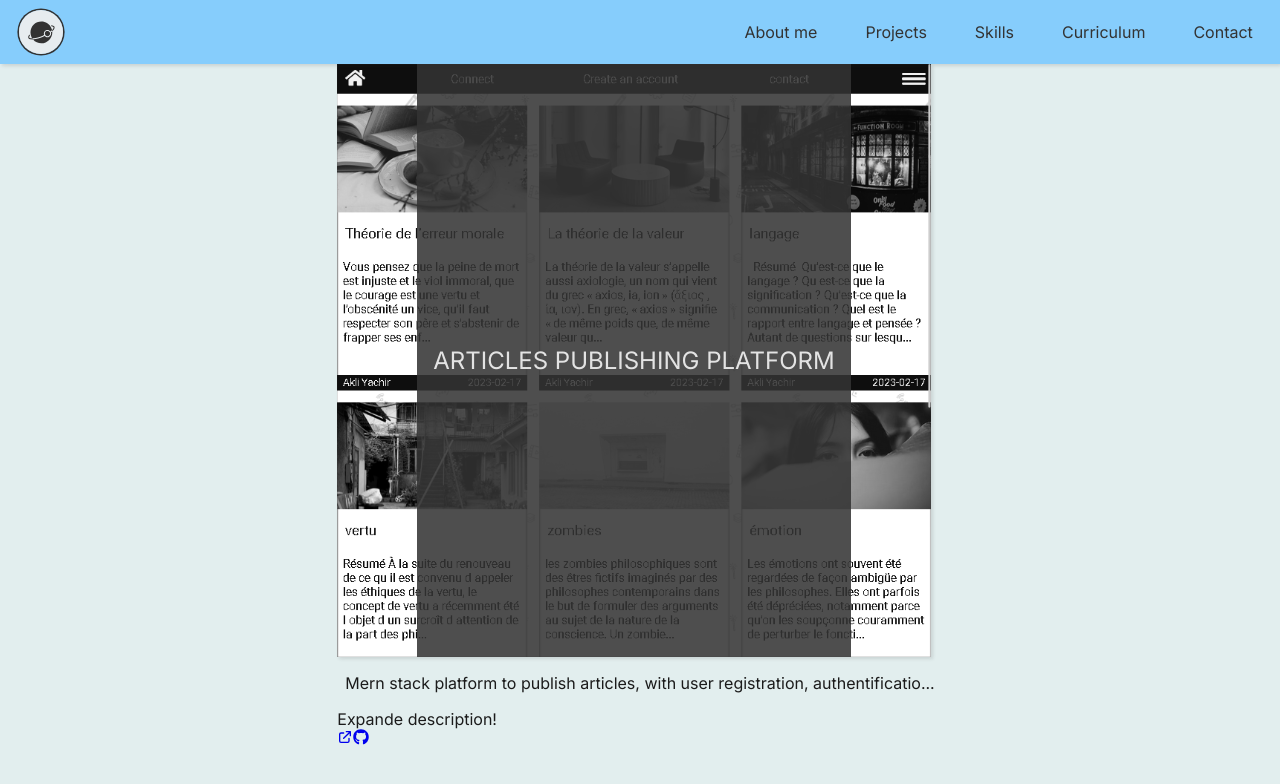
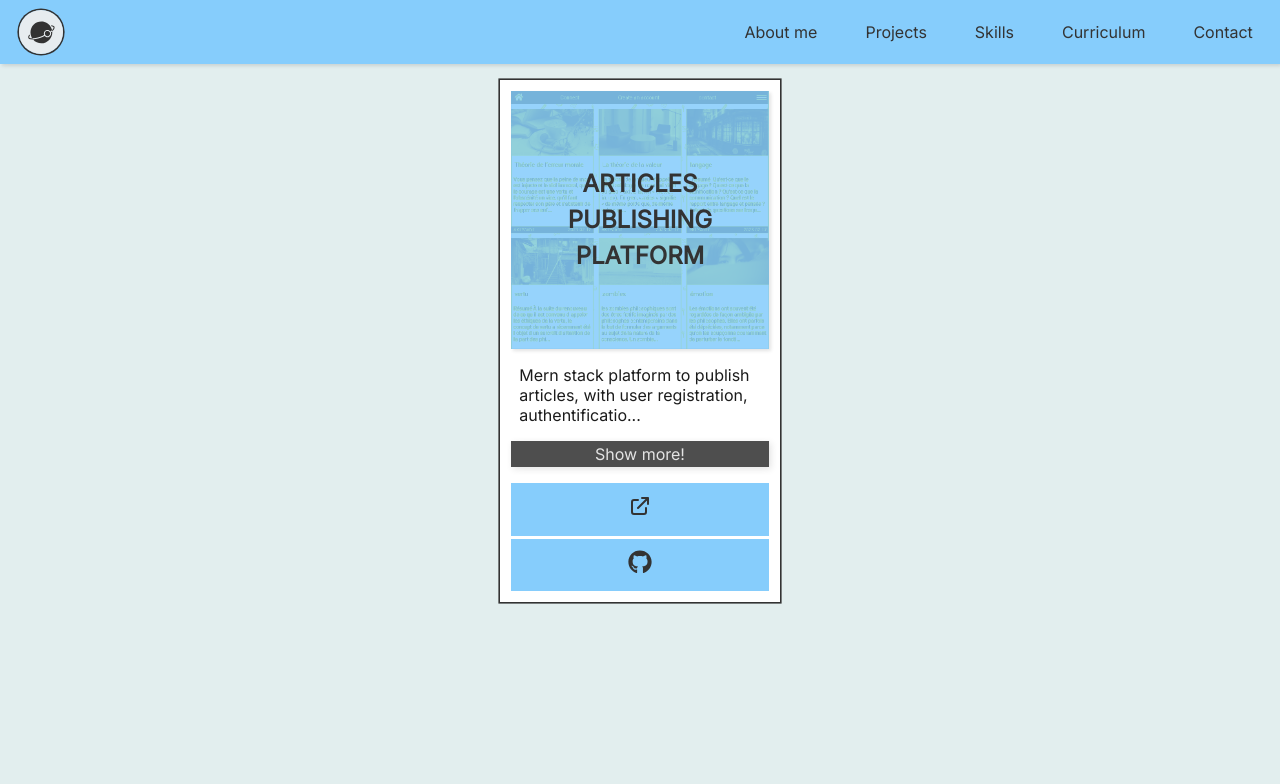
Before and after one commit to akliyachir/portfolio, a React (Vite) app: page / in a window 1280 px wide. Shown: the top 784 px of the page. Built offline with nearby package versions, Linux system fonts and the light colour scheme.

Commit message:
project section, project card, interactivities

```diff
--- a/src/Components/5-ProjectCard/ProjectCard.css
+++ b/src/Components/5-ProjectCard/ProjectCard.css
@@ -2,6 +2,9 @@
 	background-color: var(--clr-1);
 	box-shadow: var(--b-1) var(--o-1), var(--sh-2);
 	margin-top: 1rem;
+	max-width: 280px;
+	padding: 0.7rem;
+	box-shadow: 0 0 0 0.1rem var(--clr-5);
 }
 
 .SmallProjectCardContainer > * {
@@ -10,11 +13,20 @@
 }
 
 .SmallProjectCardContainer .expandeProjectDescriptin {
+	cursor: pointer;
 	padding: 0.2rem 1rem;
 	background-color: var(--o-8);
 	color: var(--clr-3);
 	box-shadow: var(--sh-2);
 	text-align: center;
+}
+
+.dark .SmallProjectCardContainer .expandeProjectDescriptin {
+	box-shadow: var(--b-2);
+}
+
+.SmallProjectCardContainer .expandeProjectDescriptin:hover {
+	background-color: var(--o-7);
 }
 
 .dark .SmallProjectCardContainer {
@@ -35,7 +47,6 @@
 
 .dark .SmallProjectCardContainer .project_name {
 	background-color: var(--clr-4);
-  box-shadow: var(--b-2);
 }
 
 .ImageHalfProjectCard {
@@ -48,13 +59,13 @@
 	background-repeat: no-repeat;
 	background-size: cover;
 	background-blend-mode: luminosity;
-  background-color: var(--clr-4);
+	background-color: rgb(239, 255, 11);
 	box-shadow: var(--b-1) var(--o-1) inset, var(--sh-1);
-  width: 98%;
+	width: 100%;
 	aspect-ratio: 1;
 	display: flex;
 	justify-content: center;
-  align-items: center;
+	align-items: flex-end;
 	transition-duration: 200ms;
 	transition-timing-function: ease-in-out;
 	text-align: center;
@@ -62,20 +73,29 @@
 }
 
 .project_name_bis {
+	height: 100%;
+	font-weight: bold;
 	display: flex;
 	justify-content: center;
 	align-items: center;
-  background-color: var(--o-8);
-  background-blend-mode: multiply;
-  height: 100%;
-  color: var(--clr-3);
 	text-transform: uppercase;
 	line-height: 1.5;
 	padding: 1rem;
+	color: var(--clr-5);
+	background-color: var(--tlo-1);
+}
+
+.light .project_name_bis {
+	font-weight: bold;
+}
+.dark .project_name_bis {
+	background-color: var(--clr-5-1);
+	color: var(--clr-3);
+	font-weight: bold;
 }
 
 .dark .ImageHalfProjectCard .project_image_preview {
-  box-shadow: var(--b-2);
+	box-shadow: var(--sh-2);
 }
 
 .ImageHalfProjectCard .project_image_preview:hover {
@@ -96,7 +116,6 @@
 }
 .dark .detailledDescriptionHalfProjectCard {
 	background-color: inherit;
-  box-shadow: var(--b-2);
 }
 
 .detailledDescriptionHalfProjectCard .project_description {
--- a/src/Components/5-ProjectCard/ProjectCard.jsx
+++ b/src/Components/5-ProjectCard/ProjectCard.jsx
@@ -1,9 +1,9 @@
-import "./ProjectCard.css";
-import { FaExternalLinkAlt, FaGit, FaGithub, FaLink } from "react-icons/fa";
-import { BsPaperclip } from "react-icons/bs";
-import { HiOutlineExternalLink } from "react-icons/hi";
-import { useState, useContext, useEffect, useReducer } from "react";
-import { WindowWidthContext } from "../../contexts/WindowWidth";
+import './ProjectCard.css';
+import { FaExternalLinkAlt, FaGit, FaGithub, FaLink } from 'react-icons/fa';
+import { BsPaperclip } from 'react-icons/bs';
+import { HiOutlineExternalLink } from 'react-icons/hi';
+import { useState, useContext, useEffect, useReducer } from 'react';
+import { WindowWidthContext } from '../../contexts/WindowWidth';
 
 export default function ProjectCard({
 	id,
@@ -19,18 +19,18 @@ export default function ProjectCard({
 	const [isDescriptionExpanded, setisDescriptionExpanded] = useState(false);
 
 	const [styleSwitchValue, setstyleSwitchValue] = useState(
-    "SmallProjectCardContainer"
+		'SmallProjectCardContainer'
 	);
 	useEffect(() => {
 		const stateSwitch = () => {
 			if (pageWidth <= 320) {
-        setstyleSwitchValue("SmallProjectCardContainer");
+				setstyleSwitchValue('SmallProjectCardContainer');
 			} else if (pageWidth <= 500) {
-        setstyleSwitchValue("medium");
+				setstyleSwitchValue('SmallProjectCardContainer');
 			} else if (pageWidth <= 700) {
-        setstyleSwitchValue("mediumLarge");
+				setstyleSwitchValue('SmallProjectCardContainer');
 			} else if (pageWidth <= 900) {
-        setstyleSwitchValue("large");
+				setstyleSwitchValue('SmallProjectCardContainer');
 			}
 		};
 		stateSwitch();
@@ -42,39 +42,37 @@ export default function ProjectCard({
 
 	return (
 		<div className={styleSwitchValue}>
-      {false && <div className="project_name">{project_name}</div>}
-      <div className="ImageHalfProjectCard ">
+			{false && <div className='project_name'>{project_name}</div>}
+			<div className='ImageHalfProjectCard '>
 				<a
 					style={{ backgroundImage: `url(${project_image_preview})` }}
 					href={project_link}
-          target="_blank"
-          rel="noopener noreferrer"
-          className="project_image_preview"
+					target='_blank'
+					rel='noopener noreferrer'
+					className='project_image_preview'
 				>
-          <div className="project_name_bis">{project_name}</div>
+					<div className='project_name_bis'>{project_name}</div>
 				</a>
 			</div>
 			{isDescriptionExpanded ? (
-        <div className="detailledDescriptionHalfProjectCard">
-          <h3 className="project_description">Description :</h3>
-          <p className="project_description">{project_description}</p>
+				<div className='detailledDescriptionHalfProjectCard'>
+					<h3 className='project_description'>Description :</h3>
+					<p className='project_description'>{project_description}</p>
 
-          <div className="project_technologies_title">{}</div>
-          <div className="project_technologies">
+					<div className='project_technologies_title'>{}</div>
+					<div className='project_technologies'>
 						{Object.keys(project_tech).map((project_tech_key) => {
 							return (
 								<div
 									key={Object.keys(project_tech).indexOf(project_tech_key)}
-                  className="tech_container"
+									className='tech_container'
 								>
-                  <span className="project_tech_key">
-                    {project_tech_key} :{" "}
-                  </span>
-                  <span className="tech_names_container">
+									<span className='project_tech_key'>{project_tech_key} : </span>
+									<span className='tech_names_container'>
 										{project_tech[project_tech_key].map((backendItem) => {
 											const { tech_id, tech_name } = backendItem;
 											return (
-                        <span className="tech_name" key={tech_id}>
+												<span className='tech_name' key={tech_id}>
 													{tech_name}
 												</span>
 											);
@@ -85,35 +83,35 @@ export default function ProjectCard({
 						})}
 					</div>
 					<div
-            className="expandeProjectDescriptin"
+						className='expandeProjectDescriptin'
 						onClick={HandleExpandeDescription}
 					>
-            hide description!
+						Show less!
 					</div>
 				</div>
 			) : (
 				<div>
-          <div className="project_description_shorten">
+					<div className='project_description_shorten'>
 						{!!project_description && project_description.length > 80
-              ? project_description.slice(0, 80) + "..."
+							? project_description.slice(0, 80) + '...'
 							: project_description}
 					</div>
 					<div
-            className="expandeProjectDescriptin"
+						className='expandeProjectDescriptin'
 						onClick={HandleExpandeDescription}
 					>
-            Expande description!
+						Show more!
 					</div>
 				</div>
 			)}
-      <div className="project_links_container">
-        <a href={project_link} target="_blank" rel="noopener noreferrer">
+			<div className='project_links_container'>
+				<a href={project_link} target='_blank' rel='noopener noreferrer'>
 					<HiOutlineExternalLink />
 				</a>
 				<a
 					href={project_github_repository}
-          target="_blank"
-          rel="noopener noreferrer"
+					target='_blank'
+					rel='noopener noreferrer'
 				>
 					<FaGithub />
 				</a>
--- a/src/index.css
+++ b/src/index.css
@@ -1,4 +1,4 @@
-@import url("https://fonts.googleapis.com/css2?family=Inter&family=Roboto&display=swap");
+@import url('https://fonts.googleapis.com/css2?family=Inter&family=Roboto&display=swap');
 
 * {
 	padding: 0;
@@ -8,7 +8,16 @@
 }
 
 body {
-  font-family: "Inter", sans-serif;
+	font-family: 'Inter', sans-serif;
+}
+
+body::-webkit-scrollbar {
+	background-color: var(--clr-3);
+	width: 0.3rem;
+}
+
+body::-webkit-scrollbar-thumb {
+	background-color: var(--tl-1);
 }
 
 :root {
@@ -30,7 +39,9 @@ body {
 	--clr-3: #eeee;
 	--clr-4: #000;
 	--clr-5: #333;
+	--clr-5-1: #000000dd;
 	--tl-1: #86cdfc;
+	--tlo-1: #86cdfcdd;
 	--tl-2: #7cb2e9;
 	--ac-1: #6ab7df;
 	--td-1: #66a1db;
```
Lines whose indentation alone changed are shown as unchanged.
